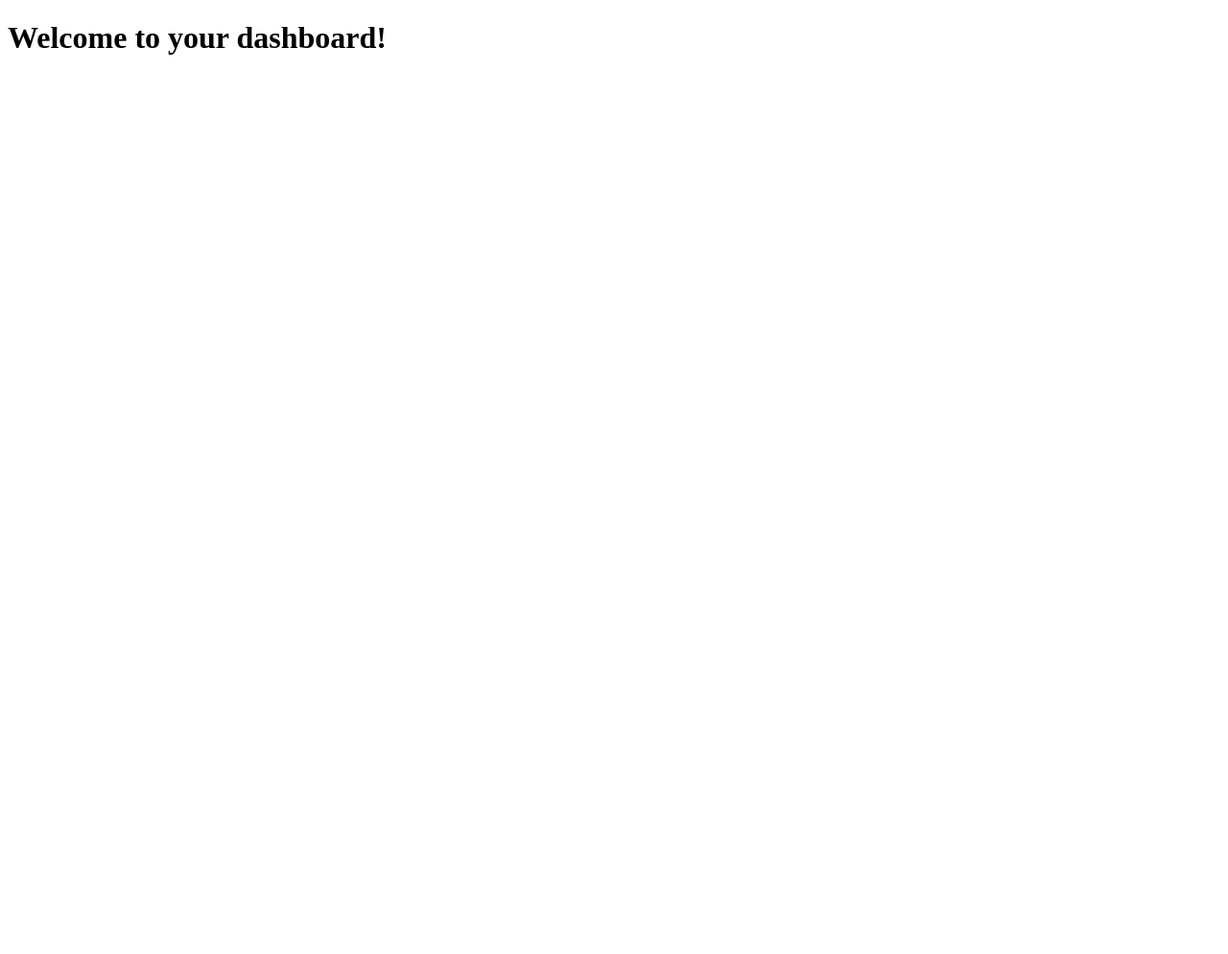
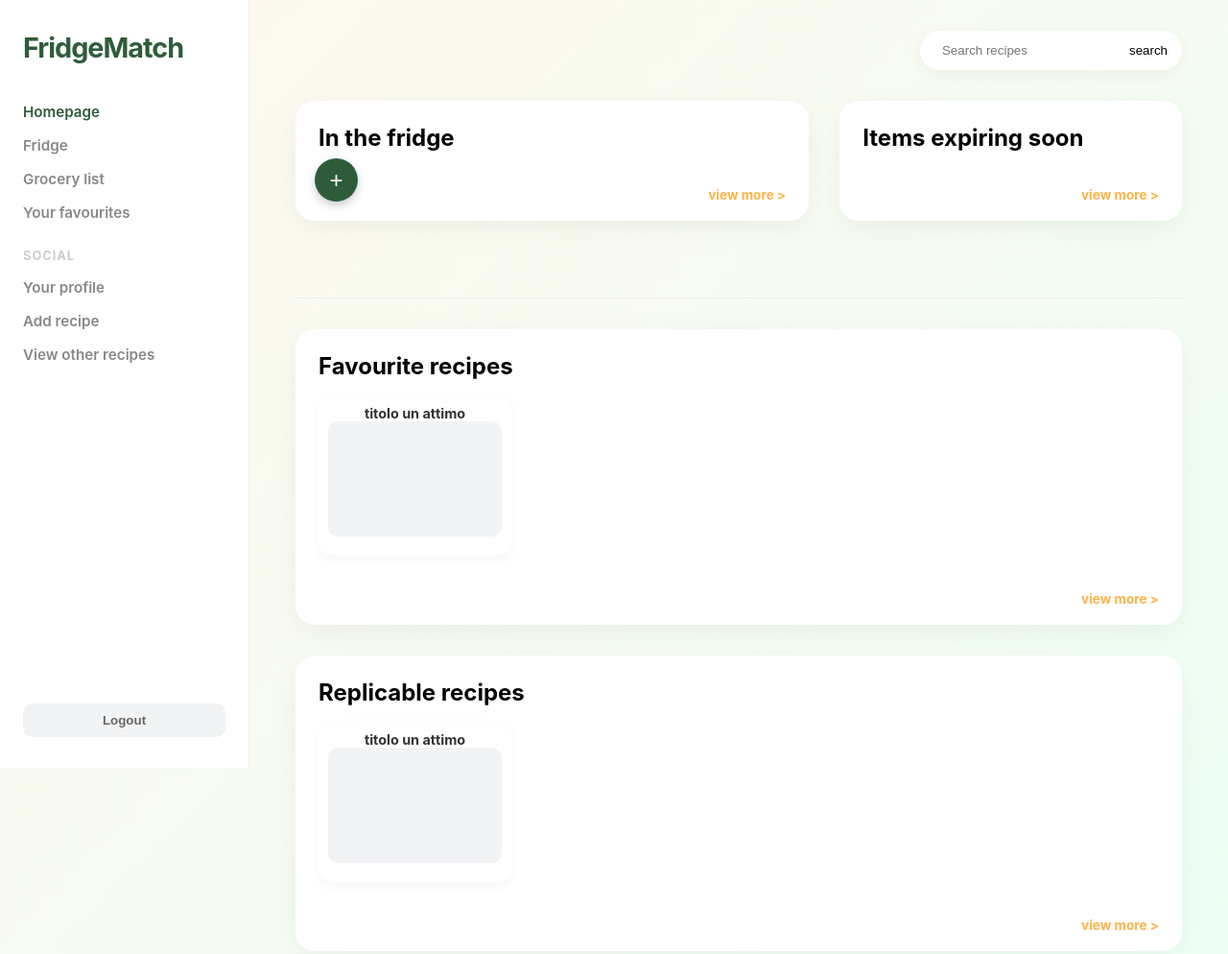
Before and after one commit to ciocee/FridgeMatch, a plain HTML site: page public/pages/dashboard/index.html in a window 1280 px wide. Shown: the top 994 px of the page at 96% size. Before the commit the page ends 800 px from the top, so only its background shows below. Drawn offline with Linux system fonts and the light colour scheme.

Commit message:
implementazione struttura base dashboard

```diff
--- /dev/null
+++ b/public/css/dashboard.css
@@ -0,0 +1,285 @@
+.dashboard-container {
+    display: flex;
+    min-height: 100vh;
+}
+
+/* sidebar */
+.sidebar {
+    width: 260px;
+    background: #ffffff;
+    border-right: 1px solid #eee;
+    padding: 2rem 1.5rem;
+    display: flex;
+    flex-direction: column;
+    position: sticky;
+    top: 0;
+    height: 100vh;
+}
+
+.sidebar .brand {
+    font-size: 1.8rem;
+    margin-bottom: 2rem;
+}
+
+.nav-menu ul {
+    list-style: none;
+}
+
+.nav-menu a {
+    text-decoration: none;
+    color: #888;
+    font-weight: 600;
+    font-size: 0.95rem;
+    display: inline-block;
+    padding: 0.5rem 0;
+    transition: color 0.3s;
+}
+
+.nav-menu a.active, .nav-menu a:hover {
+    color: #2e5c3a;
+}
+
+.sidebar h3 {
+    font-size: 0.8rem;
+    color: #ccc;
+    text-transform: uppercase;
+    letter-spacing: 1px;
+    margin-bottom: 0.5rem;
+}
+
+.logout-btn {
+    margin-top: auto;
+    background: #f1f3f5;
+    border: none;
+    padding: 10px;
+    border-radius: 10px;
+    cursor: pointer;
+    font-weight: 600;
+    color: #666;
+
+    transition: all 0.3s ease;
+    display: flex;
+    align-items: center;
+    justify-content: center;
+    gap: 8px;
+}
+
+.logout-btn:hover {
+    background-color: #2e5c3a;
+    color: #ffffff;
+    box-shadow: 0 4px 12px rgba(46, 92, 58, 0.2);
+}
+
+
+
+.main-content {
+    flex: 1;
+    padding: 2rem 3rem;
+}
+
+.search-bar {
+    display: flex;
+    justify-content: flex-end;
+    margin-bottom: 2rem;
+}
+
+.search-wrapper {
+    display: flex;
+    gap: 10px;
+    background: #fff;
+    padding: 5px 15px;
+    border-radius: 50px;
+    box-shadow: 0 4px 15px rgba(0,0,0,0.05);
+}
+
+.search-wrapper input {
+    border: none;
+    outline: none;
+    padding: 8px;
+}
+
+.search-btn {
+    background: none;
+    border: none;
+    cursor: pointer;
+}
+
+
+.widgets-row {
+    display: grid;
+    grid-template-columns: 1.5fr 1fr;
+    gap: 2rem;
+    margin-bottom: 3rem;
+}
+
+
+.widget,
+.recipes-section {
+    position: relative;
+    background: #fff;
+    border-radius: 20px;
+    padding: 1.5rem;
+    box-shadow: 0 8px 30px rgba(0,0,0,0.05);
+    padding-bottom: 3.5rem;
+    margin-bottom: 2rem;
+}
+
+.widget-footer, .section-footer {
+    display: contents;
+}
+
+.fridge-header {
+    display: flex;
+    justify-content: space-between;
+    align-items: center;
+    margin-bottom: 1rem;
+}
+
+.view-more {
+    position: absolute;
+    bottom: 1.2rem;
+    right: 1.5rem;
+    font-size: 0.85rem;
+    color: #ffb347;
+    text-decoration: none;
+    font-weight: 700;
+    transition: transform 0.2s;
+}
+
+.view-more:hover {
+    transform: translateX(5px);
+}
+
+.data-list {
+    list-style: none;
+}
+
+.data-list li {
+    padding: 10px 0;
+    border-bottom: 1px solid #f9f9f9;
+    display: flex;
+    align-items: center;
+    gap: 10px;
+}
+
+/*
+.status-dot {
+    width: 10px;
+    height: 10px;
+    border-radius: 50%;
+    margin-left: auto;
+}
+.red { background-color: #ff4d4d; }
+.orange { background-color: #ffb347; }
+.green { background-color: #6ce883; }
+*/
+
+.add-btn-circle {
+    position: absolute;
+    bottom: 20px;
+    left: 20px;
+    width: 45px;
+    height: 45px;
+    border-radius: 50%;
+    border: none;
+    background: #2e5c3a;
+    color: white;
+    font-size: 1.5rem;
+    cursor: pointer;
+    box-shadow: 0 4px 10px rgba(0,0,0,0.2);
+    z-index: 10;
+}
+
+.recipe-grid {
+    display: grid;
+    grid-template-columns: repeat(4, 1fr);
+    gap: 1.5rem;
+    margin: 1rem 0;
+}
+
+.recipe-card {
+    background: white;
+    border-radius: 15px;
+    overflow: hidden;
+    padding: 10px;
+    text-align: center;
+    box-shadow: 0 4px 15px rgba(0,0,0,0.04);
+}
+
+.recipe-img-placeholder {
+    width: 100%;
+    height: 120px;
+    background: #f1f3f5;
+    border-radius: 10px;
+    margin-bottom: 10px;
+}
+
+.recipe-title {
+    font-weight: 700;
+    font-size: 0.9rem;
+    color: #333;
+}
+
+.section-divider {
+    border: none;
+    border-top: 1px solid #eee;
+    margin: 2rem 0;
+}
+
+.mobile-menu-btn { display: none; } /* nascosto su PC */
+
+@media (max-width: 992px) {
+    .recipe-grid {
+        grid-template-columns: repeat(2, 1fr);
+    }
+}
+
+@media (max-width: 768px) {
+    .dashboard-container {
+        flex-direction: column;
+    }
+
+    .sidebar {
+        width: 100%;
+        height: auto;
+        position: relative;
+        display: none;
+    }
+
+    .sidebar.active {
+        display: flex;
+    }
+
+    .mobile-menu-btn {
+        display: block;
+        position: fixed;
+        top: 20px;
+        left: 20px;
+        z-index: 100;
+        background: #2e5c3a;
+        color: white;
+        border: none;
+        padding: 10px 15px;
+        border-radius: 5px;
+    }
+
+    .widgets-row {
+        grid-template-columns: 1fr;
+    }
+
+    .main-content {
+        padding: 4rem 1.5rem 2rem;
+    }
+
+    .recipe-grid {
+        grid-template-columns: 1fr;
+    }
+}
+
+@media (max-width: 768px) {
+    .view-more {
+        bottom: 1rem;
+        right: 1rem;
+        font-size: 0.75rem;
+    }
+}
--- a/public/css/style.css
+++ b/public/css/style.css
@@ -1,3 +1,24 @@
+:root {
+    /* palette colori più utilizzati */
+    --primary-green: #2e5c3a;
+    --accent-orange: #ffb347;
+    --light-green: #6ce883;
+    --danger-red: #ff4d4d;
+
+    /* colori neutri per sfondi e scritte */
+    --bg-gradient: linear-gradient(135deg, #fff8ee 0%, #edfff4 100%);
+    --white: #ffffff;
+    --gray-light: #f1f3f5;
+    --gray-medium: #888888;
+    --text-dark: #1a1a1a;
+
+    /* layout e ombre */
+    --card-shadow: 0 8px 40px rgba(0, 0, 0, 0.07);
+    --border-radius: 20px;
+    --input-radius: 12px;
+    --transition-speed: 0.3s;
+}
+
 /* reset e stili base */
 * {
     margin: 0;
@@ -8,10 +29,11 @@
 min-height :100vh assicura che l'altezza minima sia il 100% dell'altezza dello schermo*/
 body {
     font-family: -apple-system, BlinkMacSystemFont, "Segoe UI", Roboto, sans-serif;
-    background: linear-gradient(135deg, #fff8ee 0%, #edfff4 100%);
+    background: var(--bg-gradient);
     min-height: 100vh;
 }
-/*layout della pagina*/
+
+/* layout della pagina */
 .page {
     min-height: 100vh;
     display: flex;
@@ -20,28 +42,30 @@ body {
     justify-content: center;
     padding: 2rem 1rem;
 }
-/*titolo*/
+
+/* titolo */
 .brand {
     font-size: 2.8rem;
     font-weight: 700;
-    color: #2e5c3a;
-    letter-spacing: -1px; /*lettere del titolo avviccinate leggermente*/
-    margin-bottom: 1.5rem;/*spazio tra titolo e il form*/
+    color: var(--primary-green);
+    letter-spacing: -1px;
+    margin-bottom: 1.5rem;
 }
-/*form*/
+
+/* form card */
 .card {
-    background: #ffffff;
+    background: var(--white);
     width: 100%;
     max-width: 380px;
-    border-radius: 20px;
+    border-radius: var(--border-radius);
     padding: 2rem 1.75rem;
-    box-shadow: 0 8px 40px rgba(0, 0, 0, 0.07);
+    box-shadow: var(--card-shadow);
 }
 
 /*barra di switch*/
 .switch-bar {
     display: flex;/*mette i bottoni attaccati*/
-    background: #f1f3f5;
+    background: var(--gray-light);
     border-radius: 50px;/*forma arrotondata*/
     padding: 4px;
     margin-bottom: 1.75rem;
@@ -54,15 +78,17 @@ body {
     left: 4px;
     width: calc(50% - 4px); /*larga metà barra meno lo spazio del passing*/
     height: calc(100% - 8px);
-    background: #ffffff;
+    background: var(--white);
     border-radius: 50px;
     box-shadow: 0 2px 8px rgba(0, 0, 0, 0.1);/*ombra*/
-    transition: transform 0.35s cubic-bezier(0.18, 0.89, 0.32, 1.28);/*animazione*/
+    transition: transform var(--transition-speed) cubic-bezier(0.18, 0.89, 0.32, 1.28);/*animazione*/
 }
+
 /*quando la barra ha la classe 'register', sposta la pillola*/
 .switch-bar.register .pill {
     transform: translateX(100%);
 }
+
 /*per i bottoni della barra di switch*/
 .tab {
     flex: 1;/*ogni bottone occupa la metà*/
@@ -71,17 +97,19 @@ body {
     padding: 10px;
     font-size: 0.95rem;
     font-weight: 600;
-    color: #aaa;
+    color: var(--gray-medium);
     cursor: pointer;
     position: relative;
     z-index: 1; /*assicura che il testo sia sopra la pillola bianca*/
-    transition: color 0.3s;
+    transition: color var(--transition-speed);
     border-radius: 50px;
 }
+
 /*colore più scuro quando il bottone è selezionato*/
 .tab.active {
-    color: #2e2e2e;
+    color: var(--text-dark);
 }
+
 /*stili dei vari titoli e scritte */
 .form-head {
     text-align: center;
@@ -90,13 +118,13 @@ body {
 
 .form-head h2 {
     font-size: 1.6rem;
-    color: #1a1a1a;
+    color: var(--text-dark);
     font-weight: 700;
 }
 
 .form-head p {
     font-size: 0.88rem;
-    color: #aaa;
+    color: var(--gray-medium);
     margin-top: 4px;
 }
 
@@ -108,25 +136,25 @@ body {
 }
 
 .input-wrap {
-    position: relative;/*serve per posizionare "l'occhio" nell'input*/
+    position: relative; /*serve per posizionare "l'occhio" nell'input*/
 }
 
 .input-wrap input {
     width: 100%;
     padding: 14px 16px;
     border: 1.5px solid #eee;
-    border-radius: 12px;
+    border-radius: var(--input-radius);
     font-size: 0.95rem;
     background: #fafafa;
     outline: none;
     transition: border-color 0.25s, background 0.25s;
-    color: #1a1a1a;
+    color: var(--text-dark);
     font-family: inherit;/*usa lo stesso font del body*/
 }
 
 .input-wrap input:focus {
-    border-color: #ffb347;/*diventa arancione quando clicchi per scrivere*/
-    background: #ffffff;
+    border-color: var(--accent-orange);/*diventa arancione quando clicchi per scrivere*/
+    background: var(--white);
 }
 
 .input-wrap input::placeholder {
@@ -150,7 +178,7 @@ body {
 }
 
 .eye-btn:hover {
-    color: #999;
+    color: var(--gray-medium);
 }
 
 /* Remember me */
@@ -159,14 +187,14 @@ body {
     align-items: center;
     gap: 8px;
     font-size: 0.85rem;
-    color: #888;
+    color: var(--gray-medium);
     cursor: pointer;
     user-select: none;
 }
 
 .remember input[type="checkbox"] {
     width: auto;
-    accent-color: #ffb347;
+    accent-color: var(--accent-orange);
 }
 
 /*bottone Submit*/
@@ -174,12 +202,12 @@ body {
     width: 100%;
     padding: 15px;
     border: none;
-    border-radius: 12px;
-    color: #ffffff;
+    border-radius: var(--input-radius);
+    color: var(--white);
     font-size: 1rem;
     font-weight: 700;
     cursor: pointer;
-    background: linear-gradient(90deg, #ffb347 0%, #6ce883 100%);
+    background: linear-gradient(90deg, var(--accent-orange) 0%, var(--light-green) 100%);
     transition: transform 0.2s, box-shadow 0.2s;
     font-family: inherit;
     margin-top: 4px;
@@ -199,11 +227,11 @@ body {
     text-align: center;
     margin-top: 1rem;
     font-size: 0.85rem;
-    color: #aaa;
+    color: var(--gray-medium);
 }
 
 .footer-link span {
-    color: #ffb347;
+    color: var(--accent-orange);
     cursor: pointer;
     font-weight: 600;
 }
@@ -229,7 +257,7 @@ body {
 
 /*messaggio errore*/
 .error-msg {
-    color: red !important;
+    color: var(--danger-red) !important;
     font-size: 0.9rem;
     margin-top: 5px;
     display: none;
--- a/public/pages/dashboard/index.html
+++ b/public/pages/dashboard/index.html
@@ -4,8 +4,117 @@
     <meta charset="UTF-8">
     <meta name="viewport" content="width=device-width, initial-scale=1.0">
     <title>FridgeMatch: Dashboard</title>
+    <link rel="stylesheet" href="../../css/style.css">
+    <link rel="stylesheet" href="../../css/dashboard.css">
+    <script src="../../js/dashboard.js" defer></script>
 </head>
-<body>
-    <h1>Welcome to your dashboard!</h1>
+
+<body class="dashboard-body">
+<!-- bottone per mobile (inizialmente nascosto)-->
+    <button class="mobile-menu-btn" onclick="toggleSidebar()">☰</button>
+
+    <!-- sidebar a sx -->
+    <div class="dashboard-container">
+        <aside class="sidebar">
+            <div class="sidebar-section">
+                <h1 class="brand">FridgeMatch</h1>
+                <nav class="nav-menu">
+                    <ul>
+                        <a href="#" class="active">Homepage</a><br>
+                        <a href="#">Fridge</a><br>
+                        <a href="#">Grocery list</a><br>
+                        <a href="#">Your favourites</a><br>
+                    </ul>
+                </nav>
+            </div>
+
+        <!-- sezione funzioni social -->
+        <div class="sidebar-section social">
+            <br>
+            <h3>Social</h3>
+                <nav class="nav-menu">
+                    <ul>
+                        <a href="#">Your profile</a><br>
+                        <a href="#">Add recipe</a><br>
+                        <a href="#">View other recipes</a><br>
+                    </ul>
+                </nav>
+            </div>
+            <button class="logout-btn" id = "logout-btn" onclick="handleLogout()">Logout</button>
+        </aside>
+
+        <!-- area principale a dx -->
+        <main class="main-content">
+            <header class="search-bar">
+                <div class = "search-wrapper">
+                    <input type="text" placeholder="Search recipes" id = "search-input">
+                    <button type="submit" class = "search-btn">search</button>
+                </div>
+            </header>
+
+        <!-- riga superiore -->
+            <div class = "widgets-row">
+                <!-- sezione frigo -->
+                <section class="widget fridge-widget">
+                    <div class="fridge-header">
+                        <h2>In the fridge</h2>
+                    </div>
+                    <ul id = "fridge-list" class="data-list">
+                        <!-- lista che verrà popolata dinamicamente dal js-->
+                    </ul>
+                    <button class="add-btn-circle">+</button>
+                    <a href="#" class="view-more">view more ></a>
+
+                </section>
+
+                <!-- sezione scadenze -->
+                <section class="widget alerts-widget">
+                    <div class="alert-msg">
+                        <h2>Items expiring soon</h2>
+                    </div>
+                    <ul id="expiring-list" class="data-list">
+                        <!-- lista che verrà popolata dinamicamente dal js-->
+                    </ul>
+                    <div class="widget-footer">
+                        <a href="#" class="view-more">view more ></a>
+                    </div>
+                </section>
+            </div>
+
+            <hr class="section-divider">
+
+            <!-- sezione ricette preferite -->
+            <section class="recipes-section">
+                <div class="section-header">
+                    <h2>Favourite recipes</h2>
+                </div>
+
+                <div class="recipe-grid" id="favourites-grid">
+                    <article class="recipe-card">
+                        <p class="recipe-title">titolo un attimo</p>
+                        <div class="recipe-img-placeholder"></div>
+                    </article>
+                </div>
+                <a href="#" class="view-more">view more ></a>
+            </section>
+
+            <!-- sezione ricette replicabili -->
+            <section class="recipes-section">
+                <div class="section-header">
+                    <h2>Replicable recipes</h2>
+                </div>
+                <div class="recipe-grid" id="replicable-grid">
+                    <!-- card di ricette popolate con spoonacular API-->
+                    <article class="recipe-card">
+                        <p class="recipe-title">titolo un attimo</p>
+                        <div class="recipe-img-placeholder"></div>
+                    </article>
+                </div>
+                <div class="section-footer">
+                    <a href="#" class="view-more">view more ></a>
+                </div>
+            </section>
+        </main>
+    </div>
 </body>
 </html>
```
Also changed, not shown: 1 other file.
